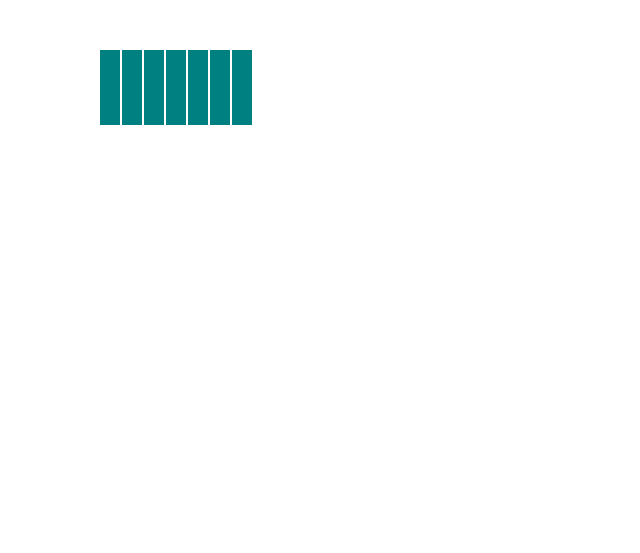
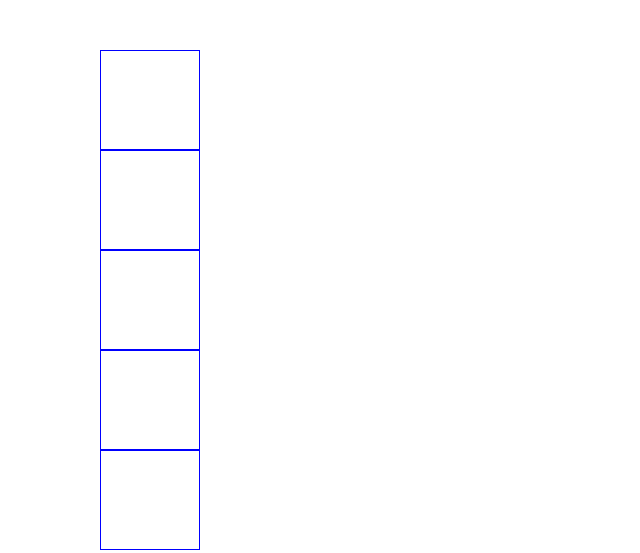
Before and after one commit to amandaleee/diving-into-d3, a plain HTML site: page lesson1/index.html in a window 1280 px wide. Shown: the whole page, without its empty margins (0-640 px from the left). Drawn offline with nearby package versions, Linux system fonts and the light colour scheme.

Commit message:
syntax is important

```diff
--- a/lesson1/index.html
+++ b/lesson1/index.html
@@ -18,17 +18,25 @@
       margin-right: 2px;
       background-color: teal;
     }
+    div {
+      border: 1px solid blue;
+      width: 100px;
+      height: 100px;
+    }
 
   </style>
 </head>
 <body>
   <script type="text/javascript">
-    var dataset = [5, 10, 15, 20, 25];
+    // var dataset = [5, 10, 15];
+    var stuff = [2]
     d3.select ('body').selectAll('div')
-      .data('dataset')
+      // .data('dataset')
+      .data('stuff')
       .enter()
       .append ('div')
-      .attr('class', 'bar')
+      console.log(stuff);
+      // .attr('class', 'bar')
 
 
   </script>
```
